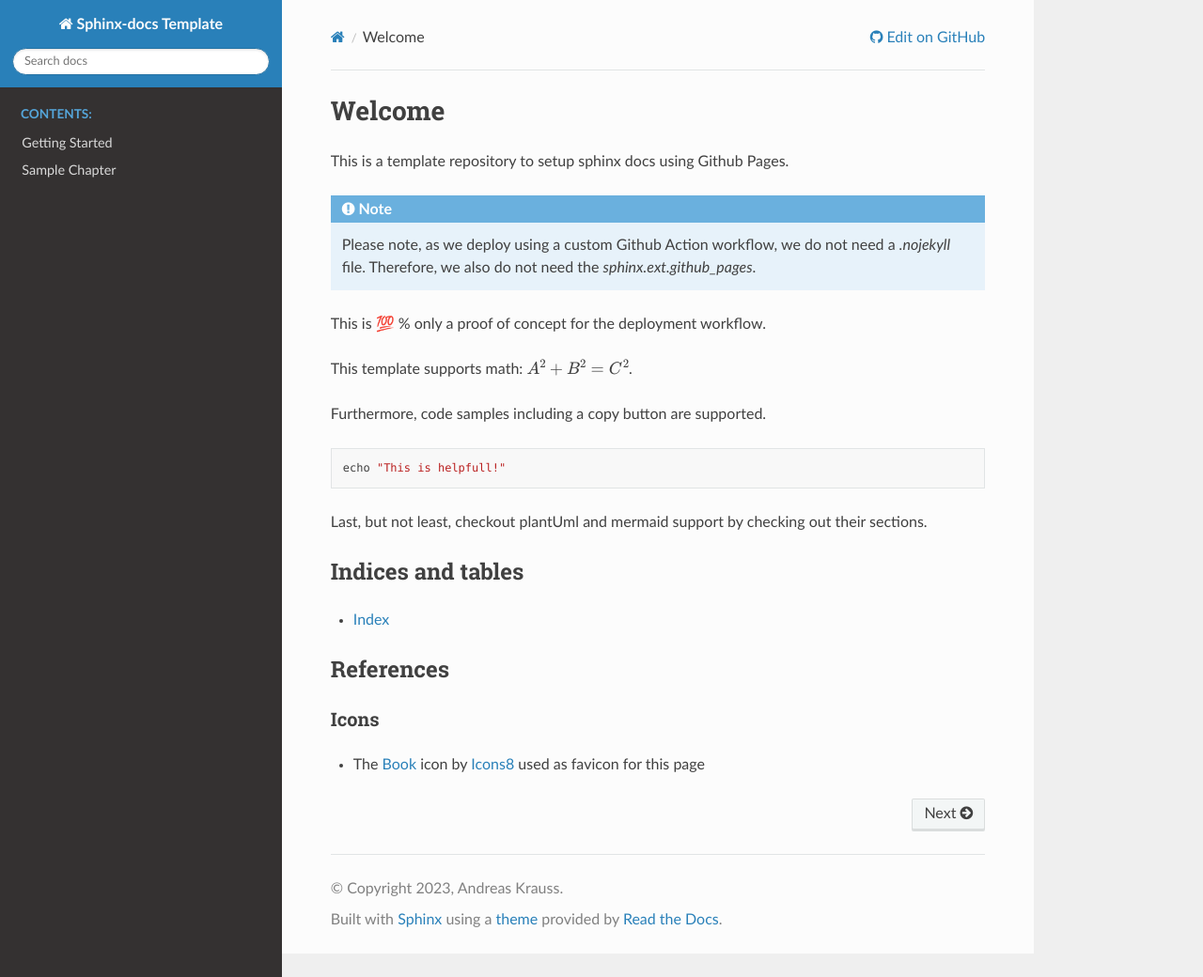
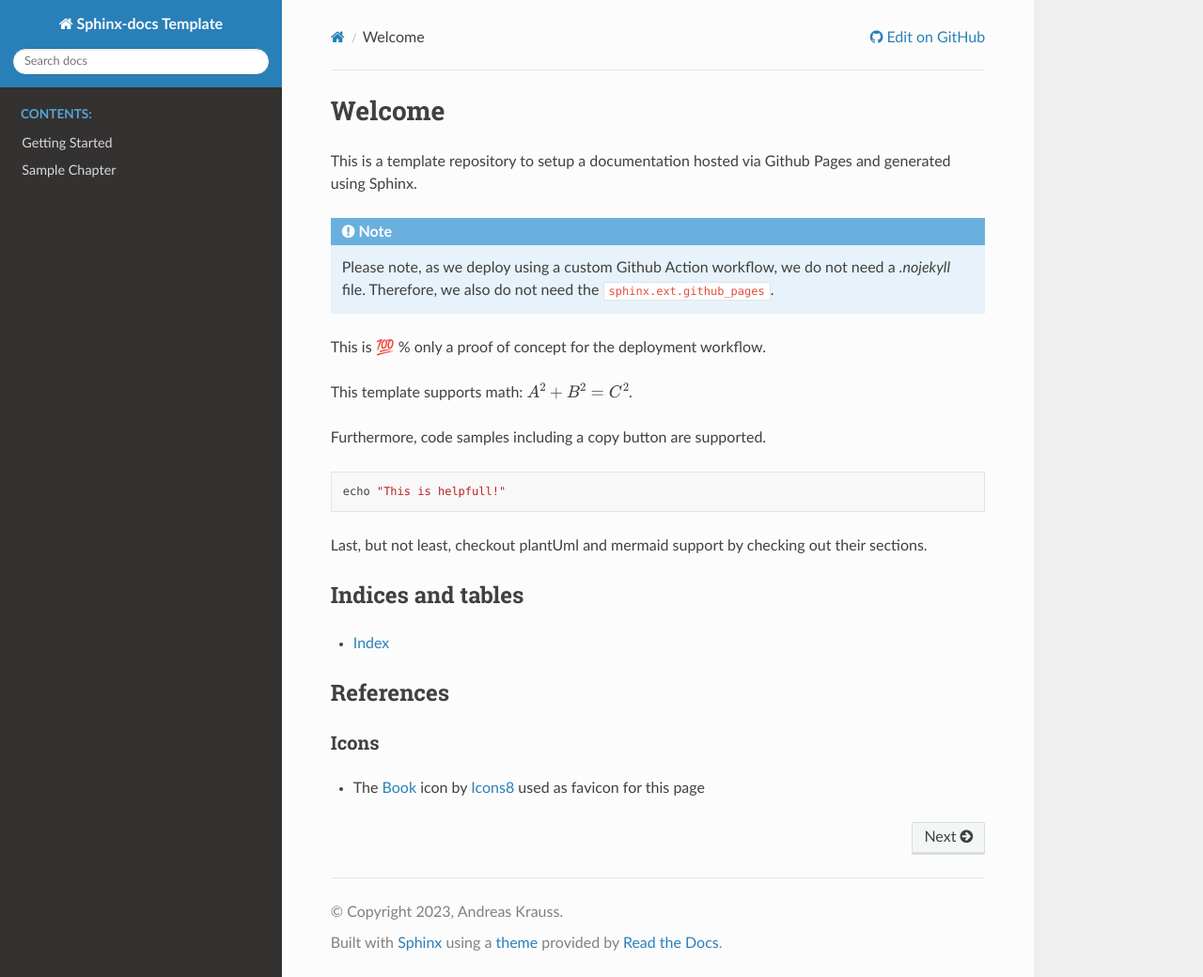
Before and after one commit to AndreasKrauss42/sphinx-docs-template, a Sphinx documentation site: the page built from docs/index.rst, in a window 1280 px wide and 1040 px high. Shown: the whole window at 94% size. Built offline with Sphinx 7.4.7 and the Read the Docs theme 2.0.0, drawn with Linux system fonts in a browser that asks for light colours.

```diff
--- a/docs/index.rst
+++ b/docs/index.rst
@@ -2,10 +2,10 @@
 Welcome
 =======
 
-This is a template repository to setup sphinx docs using Github Pages.
+This is a template repository to setup a documentation hosted via Github Pages and generated using Sphinx.
 
 .. Note:: Please note, as we deploy using a custom Github Action workflow, we do not need a `.nojekyll` file.
-   Therefore, we also do not need the `sphinx.ext.github_pages`.
+   Therefore, we also do not need the ``sphinx.ext.github_pages``.
 
 This is |:100:| % only a proof of concept for the deployment workflow.
 
```
Also changed, not shown: 3 other files.
